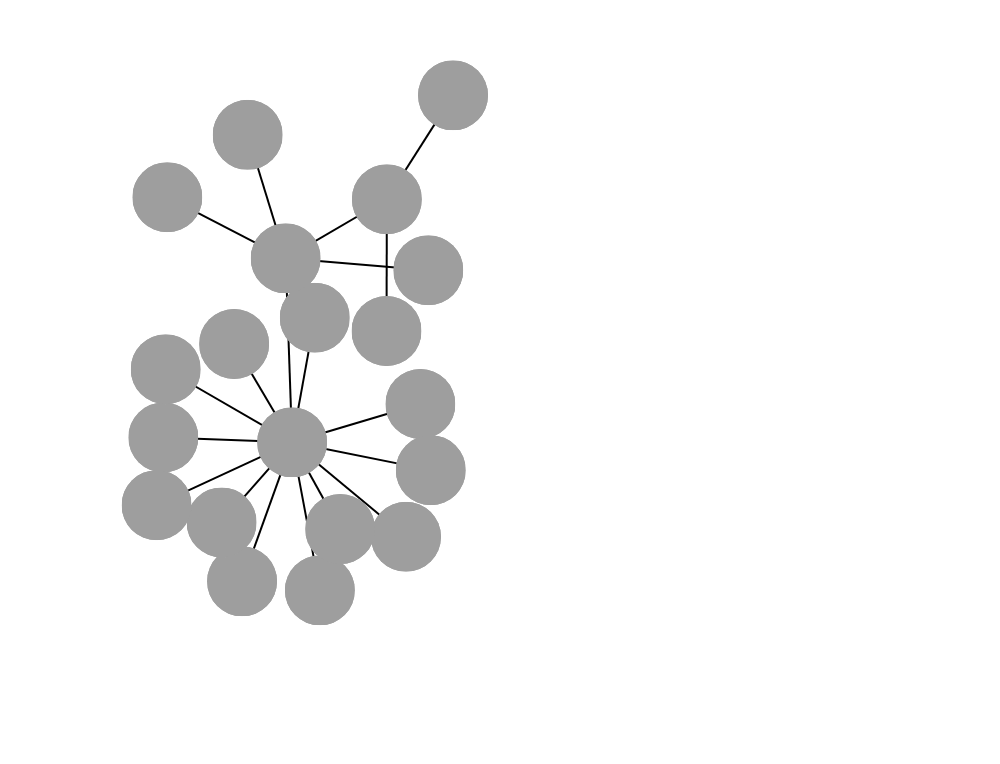
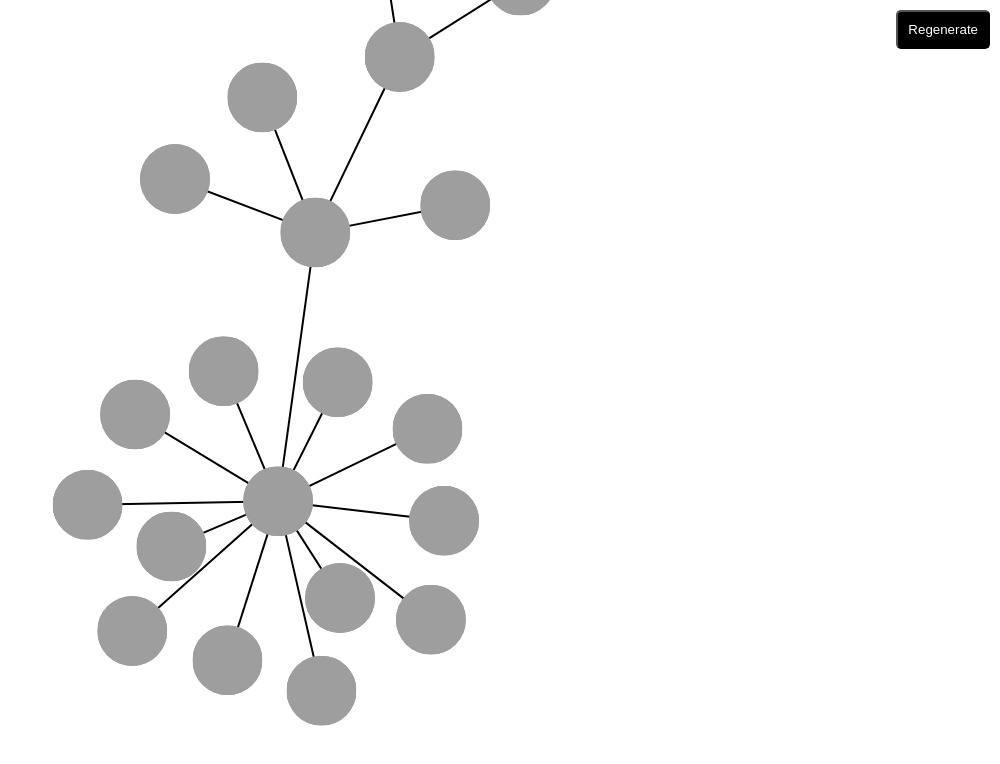
Before and after one commit to NiccoloCase/graph-visualization, a React (Create React App) app: page / in a window 1280 px wide. Shown: the top 764 px of the page, without its empty margins (280-1280 px from the left). Built offline with nearby package versions, Linux system fonts and the light colour scheme.

Commit message:
regenerate

```diff
--- a/src/App.tsx
+++ b/src/App.tsx
@@ -1,4 +1,4 @@
-import React, { useMemo } from "react";
+import React, { useMemo, useState } from "react";
 import { Graph } from "./Graph";
 import { layout } from "./builders/nicco";
 
@@ -25,15 +25,30 @@ const EDGES = [
 ] as [number, number][];
 
 function App() {
+  const [generationId, setGenerationId] = useState<number>(0);
   const edges = EDGES.map(([source, target]) => ({ source, target }));
   const nodes = useMemo(() => {
     const calcNodes = layout(edges);
     return calcNodes;
-  }, [edges]);
+  }, [edges, generationId]);
 
   return (
     <div className="App">
       <Graph nodes={nodes} edges={EDGES} nodeSize={70} />
+      <button
+        onClick={() => setGenerationId((prev) => prev + 1)}
+        style={{
+          background: "black",
+          color: "white",
+          padding: "10px",
+          position: "absolute",
+          top: 10,
+          right: 10,
+          borderRadius: "5px",
+        }}
+      >
+        Regenerate
+      </button>
     </div>
   );
 }
--- a/src/builders/nicco.tsx
+++ b/src/builders/nicco.tsx
@@ -1,5 +1,8 @@
 const WINDOW_WIDTH = window.innerWidth;
 const WINDOW_HEIGHT = window.innerHeight;
+
+const NODE_SIZE = 70;
+const MIN_DISTANCE = NODE_SIZE + 5;
 
 export interface Node {
   id: number;
@@ -15,10 +18,10 @@ export interface Edge {
 }
 
 // Costanti per le forze
-const REPULSION_STRENGTH = 1000; // Forza di repulsione
+const REPULSION_STRENGTH = 3000; // Forza di repulsione (dimezzata rispetto a prima)
 const SPRING_STRENGTH = 0.01; // Forza della "molla" tra i nodi collegati
 const DAMPING = 0.9; // Smorzamento per rallentare il movimento
-const FORCE_ITERATIONS = 100; // Numero di iterazioni per stabilizzare il layout
+const FORCE_ITERATIONS = 1000; // Numero di iterazioni per stabilizzare il layout
 
 // Funzione principale di layout
 export function layout(edges: Edge[]): Node[] {
@@ -56,9 +59,19 @@ export function layout(edges: Edge[]): Node[] {
           const dx = nodeA.x - nodeB.x;
           const dy = nodeA.y - nodeB.y;
           const distance = Math.sqrt(dx * dx + dy * dy) + 0.01; // evita divisioni per zero
+
+          // Verifica se la distanza è inferiore a NODE_SIZE (evita sovrapposizioni)
+          if (distance < MIN_DISTANCE) {
+            const overlapRepulsion = (MIN_DISTANCE - distance) * 0.5; // Applicazione più leggera della repulsione
+            nodeA.vx! += (dx / distance) * overlapRepulsion;
+            nodeA.vy! += (dy / distance) * overlapRepulsion;
+            nodeB.vx! -= (dx / distance) * overlapRepulsion;
+            nodeB.vy! -= (dy / distance) * overlapRepulsion;
+          }
+
           const repulsion = REPULSION_STRENGTH / (distance * distance);
-          nodeA!.vx! += (dx / distance) * repulsion;
-          nodeA!.vy! += (dy / distance) * repulsion;
+          nodeA.vx! += (dx / distance) * repulsion;
+          nodeA.vy! += (dy / distance) * repulsion;
         }
       });
     });
```
